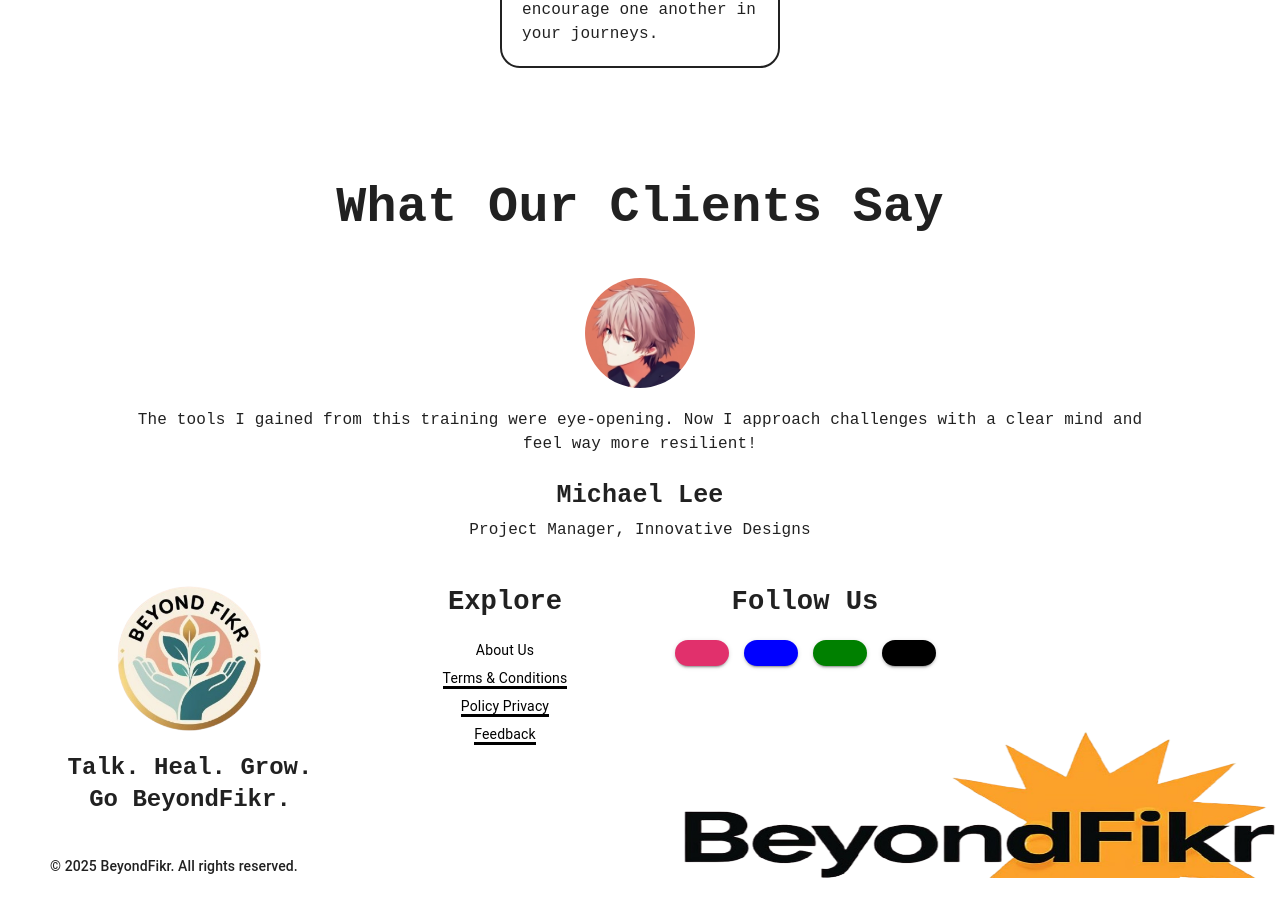
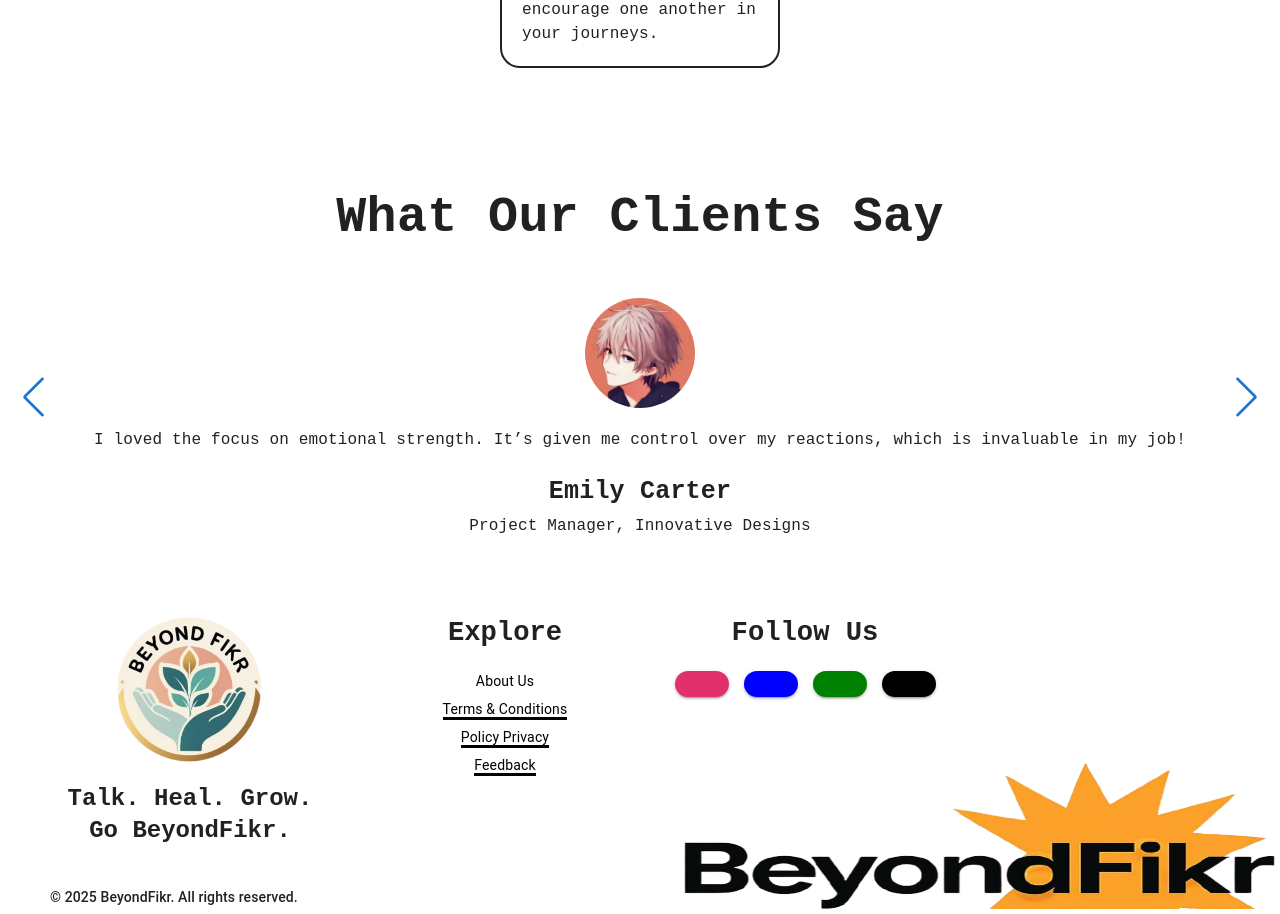
Before and after one commit to Razaumar3124/BeyondFikr, a React (Vite) app: page / in a window 1280 px wide. Shown: the part 1634-2548 px from the top of the page. Before the commit the page ends 2517 px from the top, so only its background shows below. Built offline with nearby package versions, Linux system fonts and the light colour scheme; some icons are missing.

Commit message:
all done for corousel and i am happy that i got to learn corousels by using swiper

```diff
--- a/package.json
+++ b/package.json
@@ -22,9 +22,8 @@
     "react-dom": "^19.1.0",
     "react-icons": "^5.5.0",
     "react-router-dom": "^7.6.2",
-    "react-slick": "^0.30.3",
     "react-toastify": "^11.0.5",
-    "slick-carousel": "^1.8.1",
+    "swiper": "^11.2.8",
     "zustand": "^5.0.5"
   },
   "devDependencies": {
--- a/src/Pages/HomePage/HomeSec4.jsx
+++ b/src/Pages/HomePage/HomeSec4.jsx
@@ -1,21 +1,15 @@
 import { Box, Typography, useTheme } from '@mui/material'
 import clientImg from "../../assets/HomePageImgs/clientimg1.webp"
-import Slider from 'react-slick'
-import "slick-carousel/slick/slick.css";
-import "slick-carousel/slick/slick-theme.css";
 import React from 'react'
+import {Swiper, SwiperSlide } from 'swiper/react';
+import 'swiper/css';
+import 'swiper/css/pagination';
+import 'swiper/css/navigation';
+import {Autoplay, Pagination, Navigation} from "swiper/modules";
 
 const HomeSec4 = () => {
 
     const theme = useTheme();
-
-    const settings = {
-        dots: true,
-        infinite: true,
-        speed: 500,
-        slidesToShow: 1,
-        slidesToScroll: 1,
-      };
 
     const ClientList = [
         {
@@ -39,17 +33,29 @@
     ]
 
   return (
-    <Box
-    sx={{display: "flex",flexDirection: "column",alignItems: "center"}}
-    >
+    <Box>
         <Typography
         variant='h6'
-        sx={{padding: {xs: "40px",md: "30px"},display: "flex",textAlign: "center",fontFamily: `${theme.palette.custom.fontfamily}`,fontSize: {xs: "34px",md: "50px"},fontWeight: "bold"}}
+        sx={{padding: "40px",display: "flex",justifyContent: "center",textAlign: "center",fontFamily: `${theme.palette.custom.fontfamily}`,fontSize: {xs: "34px",md: "50px"},fontWeight: "bold"}}
         >
             What Our Clients Say
         </Typography>
+        <Swiper
+        modules={[Autoplay, Pagination, Navigation]}
+        slidesPerView={1}
+        spaceBetween={30}
+        autoplay={{delay: 5000}}
+        // pagination={{ clickable: true }}
+        navigation={{
+            nextEl: '.swiper-button-next',
+            prevEl: '.swiper-button-prev',
+        }}
+        style={{padding: "0 0 35px 0"}}
+        >
+            {ClientList.map((val,i)=>(
+                <SwiperSlide key={i} >
                     <Box
-        sx={{width: "80%",display: "flex",flexDirection: "column",alignItems: "center",gap: {xs: "30px",md: "20px"}}}
+                    sx={{width: "100%",display: "flex",flexDirection: "column",alignItems: "center",gap: {xs: "30px",md: "20px"}}}
                     >
                         <Box
                         component="img"
@@ -58,27 +64,54 @@
                         />
                         <Typography
                         variant='body1'
-            sx={{fontFamily: `${theme.palette.custom.fontfamily}`,display: "flex",textAlign: "center"}}
+                        sx={{width: {xs: "80%",md: "auto"},fontFamily: `${theme.palette.custom.fontfamily}`,display: "flex",textAlign: "center"}}
                         >
-                The tools I gained from this training were eye-opening. Now I approach challenges with a clear mind and feel way more resilient!
+                            {val.msg}
                         </Typography>
                         <Box
                         sx={{display: "flex",flexDirection: "column",alignItems: "center"}}
                         >
                             <Typography
                             variant='h6'
-                sx={{display: "flex",textAlign: "center",fontFamily: `${theme.palette.custom.fontfamily}`,fontSize: "25px",fontWeight: "bold"}}
+                            sx={{width: {xs: "80%",md: "auto"},display: "flex",justifyContent: "center",textAlign: "center",fontFamily: `${theme.palette.custom.fontfamily}`,fontSize: "25px",fontWeight: "bold"}}
                             >
-                    Michael Lee
+                                {val.name}
                             </Typography>
                             <Typography
                             variant='subtitle1'
-                sx={{display: "flex",textAlign: "center",fontFamily: `${theme.palette.custom.fontfamily}`}}
+                            sx={{width: {xs: "80%",md: "auto"},display: "flex",justifyContent: "center",textAlign: "center",fontFamily: `${theme.palette.custom.fontfamily}`}}
                             >
-                    Project Manager, Innovative Designs
+                                {val.position}
                             </Typography>
                         </Box>
                     </Box>
+                    <Box
+                        className="swiper-button-prev"
+                        sx={{
+                            color: theme.palette.primary.main,
+                            '&::after': {
+                                fontSize: { xs: '30px', md: '40px' },
+                            },
+                            left: { xs: '10px', md: '20px' },
+                            top: '50%',
+                            transform: 'translateY(-50%)'
+                        }}
+                    />
+                    <Box
+                        className="swiper-button-next"
+                        sx={{
+                            color: theme.palette.primary.main,
+                            '&::after': {
+                                fontSize: { xs: '30px', md: '40px' },
+                            },
+                            right: { xs: '10px', md: '20px' },
+                            top: '50%',
+                            transform: 'translateY(-50%)'
+                        }}
+                    />
+                </SwiperSlide>
+            ))}
+        </Swiper>
     </Box>
   )
 }
```
Also changed, not shown: src/Pages/HomePage/HomeSec5.jsx (added, +9 -0 lines), 1 other file (tests, documents, lock files or other folders). Lines whose indentation alone changed are shown as unchanged.
